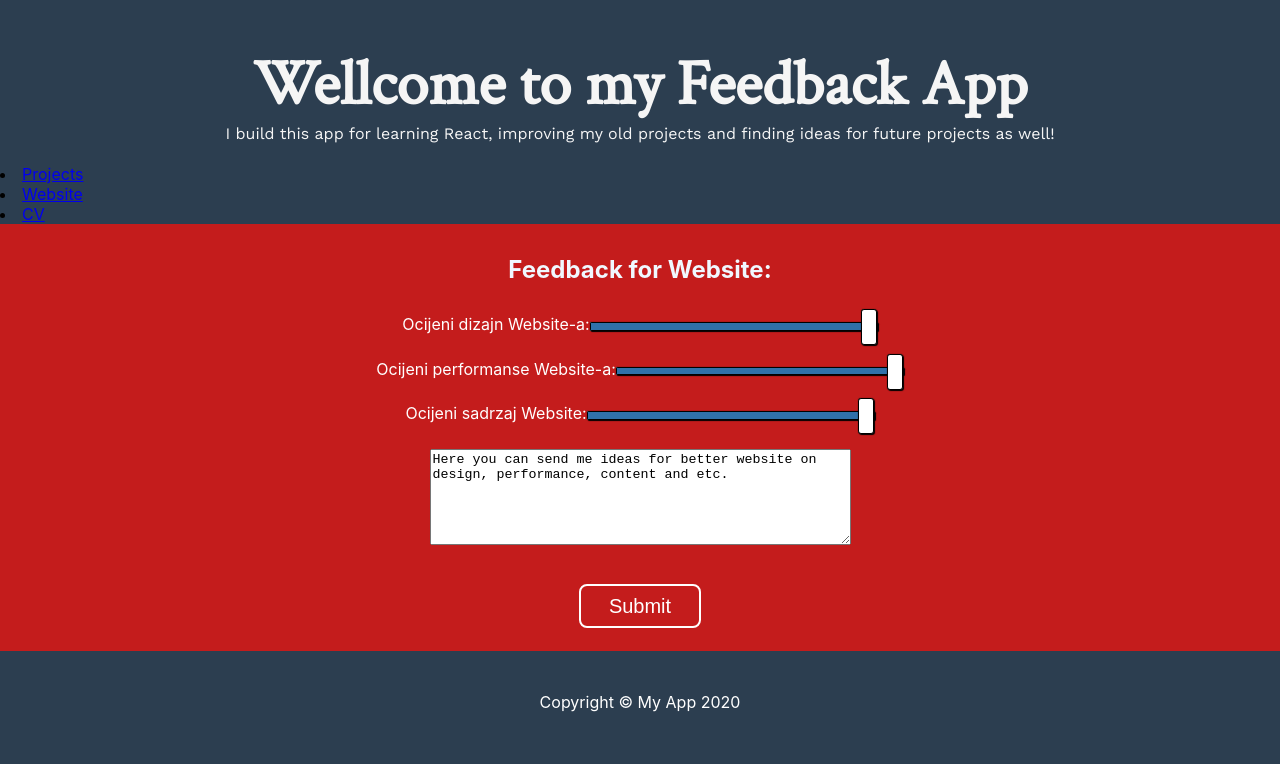
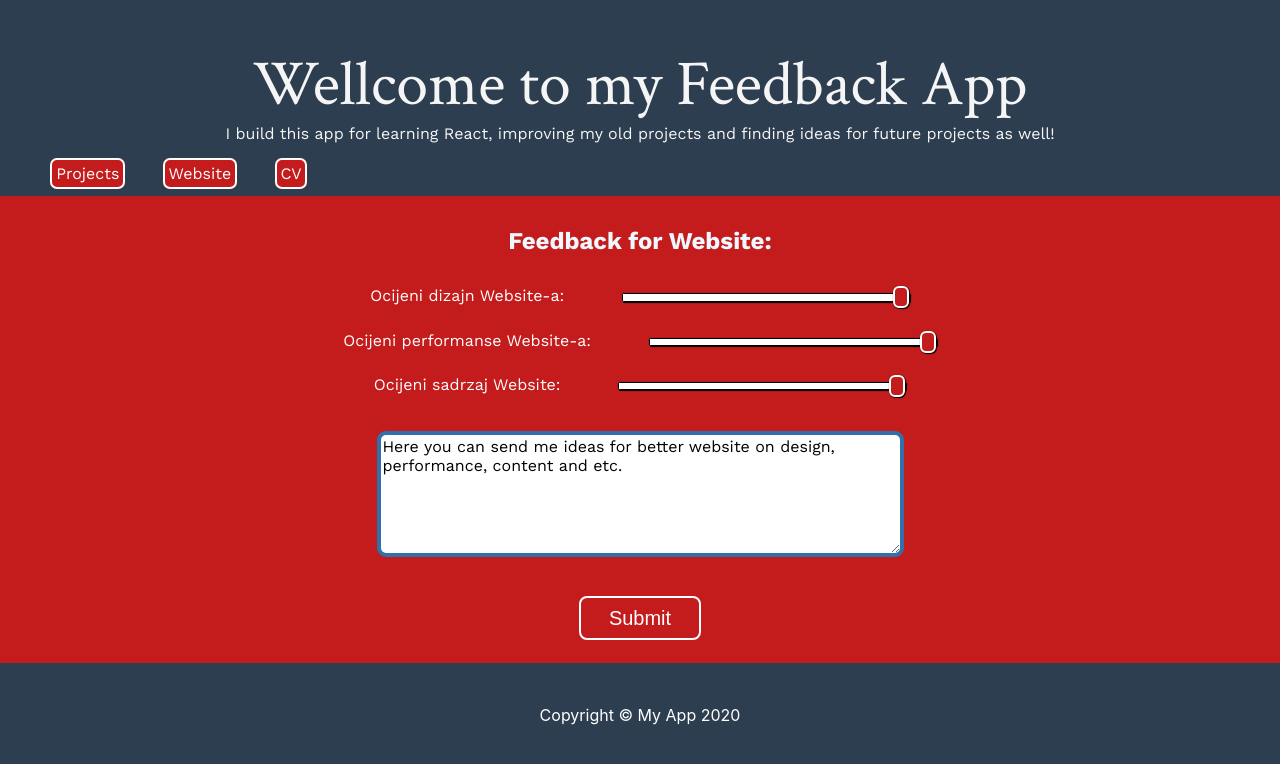
Before and after one commit to lucicdanilo/MyFeedbackApp, a React (Create React App) app: page /website in a window 1280 px wide. Shown: the top 764 px of the page. Built offline with nearby package versions, Linux system fonts and the light colour scheme.

Commit message:
styling categorie lings

```diff
--- a/src/App.css
+++ b/src/App.css
@@ -7,7 +7,7 @@ body {
   font-family: "Crimson Text", serif;
   font-size: 4em;
   color: whitesmoke;
-  font-weight: 10000;
+  font-weight: 100;
 }
 
 .subtitle {
@@ -50,6 +50,7 @@ form {
 .designRate,
 .slidecontainer {
   text-align: center;
+  font-family: "Work Sans", sans-serif;
 }
 
 textarea {
@@ -83,6 +84,7 @@ input[type="range"] {
   -webkit-appearance: none;
   margin: 18px 0;
   width: 25%;
+  margin-left: 5%;
 }
 input[type="range"]:focus {
   outline: none;
@@ -93,23 +95,23 @@ input[type="range"]::-webkit-slider-runnable-track {
   cursor: pointer;
   animate: 0.2s;
   box-shadow: 1px 1px 1px #000000, 0px 0px 1px #0d0d0d;
-  background: #3071a9;
+  background: #fff;
   border-radius: 1.3px;
   border: 0.2px solid #010101;
 }
 input[type="range"]::-webkit-slider-thumb {
   box-shadow: 1px 1px 1px #000000, 0px 0px 1px #0d0d0d;
-  border: 1px solid #000000;
-  height: 36px;
+  border: 2.5px solid #fff;
+  height: 22px;
   width: 16px;
-  border-radius: 3px;
-  background: #ffffff;
+  border-radius: 6px;
+  background: #c41c1c;
   cursor: pointer;
   -webkit-appearance: none;
-  margin-top: -14px;
+  margin-top: -8px;
 }
 input[type="range"]:focus::-webkit-slider-runnable-track {
-  background: #367ebd;
+  background: #2c3e50;
 }
 input[type="range"]::-moz-range-track {
   width: 100%;
@@ -117,17 +119,17 @@ input[type="range"]::-moz-range-track {
   cursor: pointer;
   animate: 0.2s;
   box-shadow: 1px 1px 1px #000000, 0px 0px 1px #0d0d0d;
-  background: #3071a9;
+  background: #fff;
   border-radius: 1.3px;
   border: 0.2px solid #010101;
 }
 input[type="range"]::-moz-range-thumb {
   box-shadow: 1px 1px 1px #000000, 0px 0px 1px #0d0d0d;
-  border: 1px solid #000000;
-  height: 36px;
-  width: 16px;
-  border-radius: 3px;
-  background: #ffffff;
+  border: 2.5px solid #fff;
+  height: 20px;
+  width: 15px;
+  border-radius: 7px;
+  background: #c41c1c;
   cursor: pointer;
 }
 input[type="range"]::-ms-track {
@@ -141,7 +143,7 @@ input[type="range"]::-ms-track {
   color: transparent;
 }
 input[type="range"]::-ms-fill-lower {
-  background: #2a6495;
+  background: #fff;
   border: 0.2px solid #010101;
   border-radius: 2.6px;
   box-shadow: 1px 1px 1px #000000, 0px 0px 1px #0d0d0d;
@@ -154,11 +156,11 @@ input[type="range"]::-ms-fill-upper {
 }
 input[type="range"]::-ms-thumb {
   box-shadow: 1px 1px 1px #000000, 0px 0px 1px #0d0d0d;
-  border: 1px solid #000000;
-  height: 36px;
+  border: 2px solid #fff;
+  height: 20px;
   width: 16px;
   border-radius: 3px;
-  background: #ffffff;
+  background: #c41c1c;
   cursor: pointer;
 }
 input[type="range"]:focus::-ms-fill-lower {
@@ -167,3 +169,32 @@ input[type="range"]:focus::-ms-fill-lower {
 input[type="range"]:focus::-ms-fill-upper {
   background: #367ebd;
 }
+
+textarea {
+  border: 4px solid #3071a9;
+  background: #fff;
+  border-radius: 9px;
+  font-family: "Work Sans", sans-serif;
+  font-size: medium;
+  margin-top: 2%;
+}
+
+.categoriesLinks {
+  font-family: "Work Sans", sans-serif;
+  margin: 1%;
+  text-decoration: none;
+}
+
+li {
+  background-color: #c41c1c;
+  margin-left: 3%;
+  border: 2px solid #fff;
+  display: inline;
+  padding: 0.3%;
+  border-radius: 7px;
+}
+
+a {
+  color: #fff;
+  text-decoration: none;
+}
--- a/src/App.js
+++ b/src/App.js
@@ -14,6 +14,7 @@ function App() {
           I build this app for learning React, improving my old projects and
           finding ideas for future projects as well!
         </h4>
+        <div class="categoriesLinks">
           <li>
             <Link to={"/projects"}>Projects</Link>
           </li>
@@ -23,7 +24,7 @@ function App() {
           <li>
             <Link to={"/cv"}>CV</Link>
           </li>
-
+        </div>
         <Switch>
           <Route path="/projects" component={Projects} />
           <Route path="/website" component={Website} />
--- a/src/CV.js
+++ b/src/CV.js
@@ -8,7 +8,9 @@ class CV extends Component {
           <h2 class="dynamicSubtitle">Feedback for CV:</h2>
           <div class="designRate">
             <div class="slidecontainer">
-              <label for="designSlider">Ocijeni dizajn CV-a:</label>
+              <label class="designSliderLabel" for="designSlider">
+                Ocijeni dizajn CV-a:
+              </label>
               <input
                 type="range"
                 name="designSlider"
```
Lines whose indentation alone changed are shown as unchanged.
